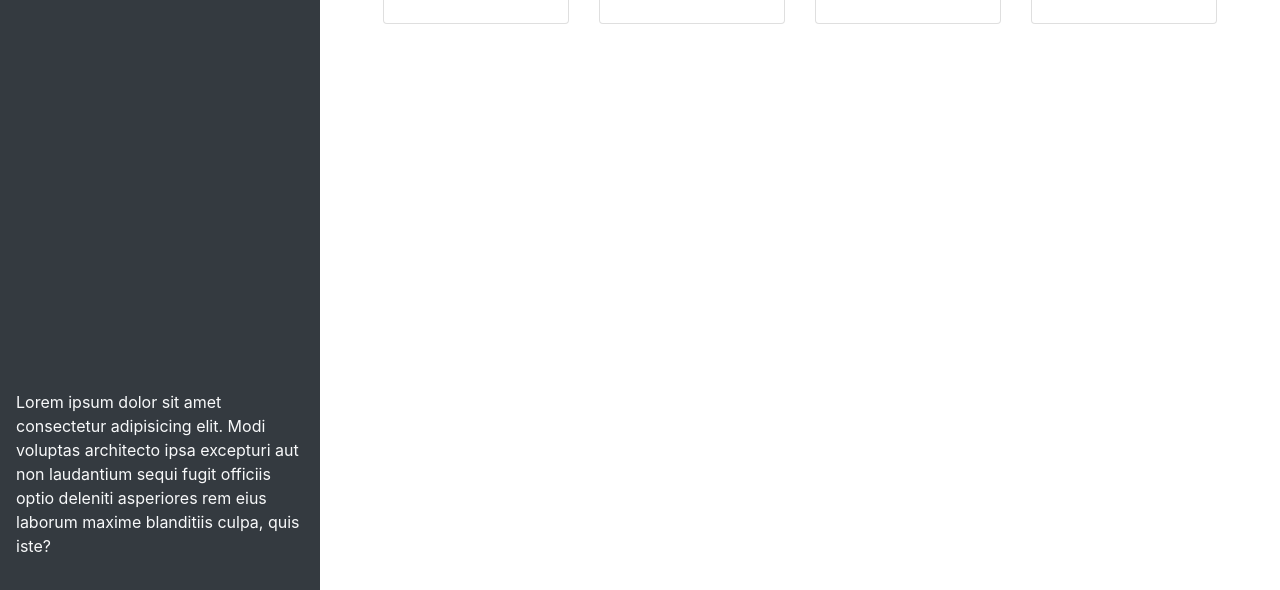
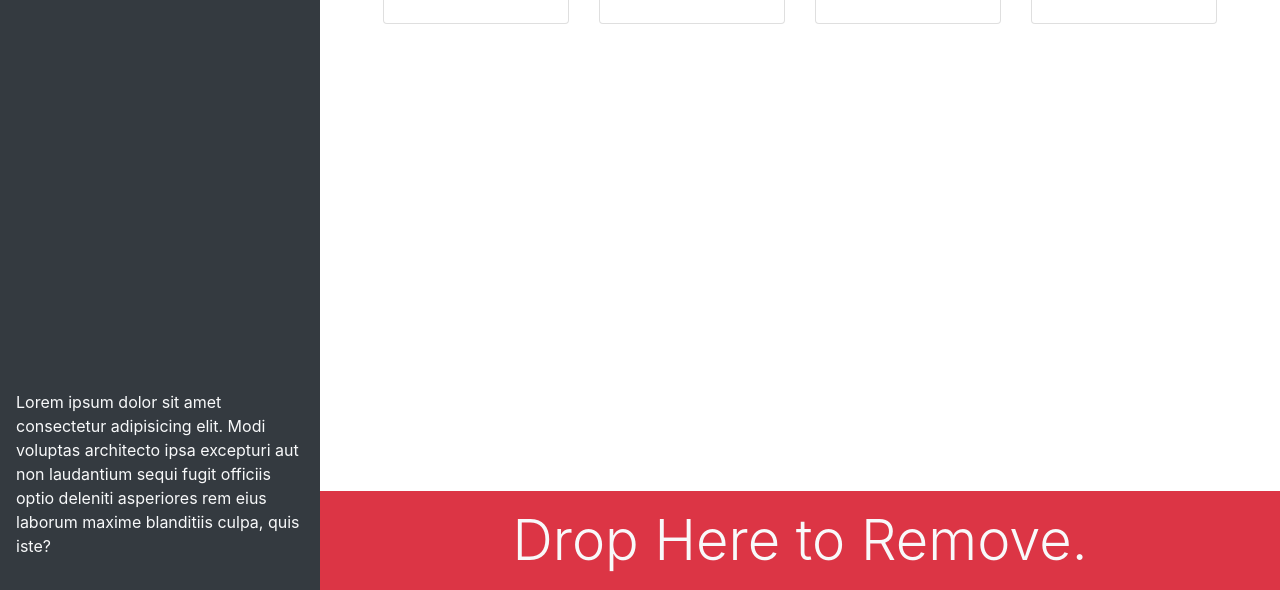
Before and after one commit to garves44/taskinator-pro, a plain HTML site: page taskmaster-starter/index.html in a window 1280 px wide. Shown: the part 210-800 px from the top of the page. Drawn offline with nearby package versions, Linux system fonts and the light colour scheme.

Commit message:
added trash dropzone

```diff
--- a/taskmaster-starter/index.html
+++ b/taskmaster-starter/index.html
@@ -23,7 +23,7 @@
         laudantium sequi fugit officiis optio deleniti asperiores rem eius laborum maxime blanditiis culpa, quis iste?
       </p>
     </header>
-    <main class="col-12 col-lg-9">
+    <main class="col-12 col-lg-9 d-flex flex-column">
       <div class="m-5 row justify-content-around">
         <!-- TO DO START -->
         <div class="col-12 col-md-6 col-xl-3 mb-3">
@@ -78,6 +78,11 @@
         </div>
         <!--DONE END-->
       </div>
+      <div class="mt-auto" id="trash">
+        <div class="w-100 bg-danger p-3 text-center text-light display-4">
+          Drop Here to Remove.
+        </div>
+      </div>
     </main>
   </div>
 
```
